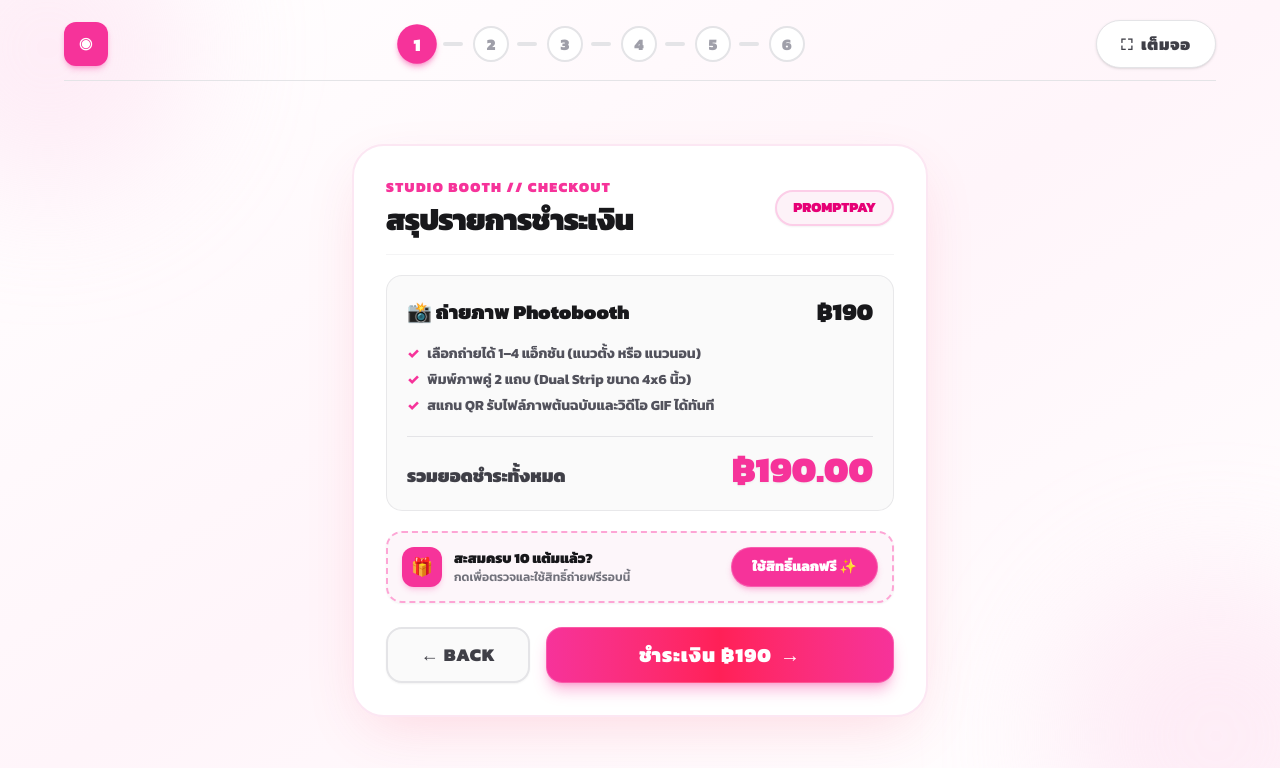
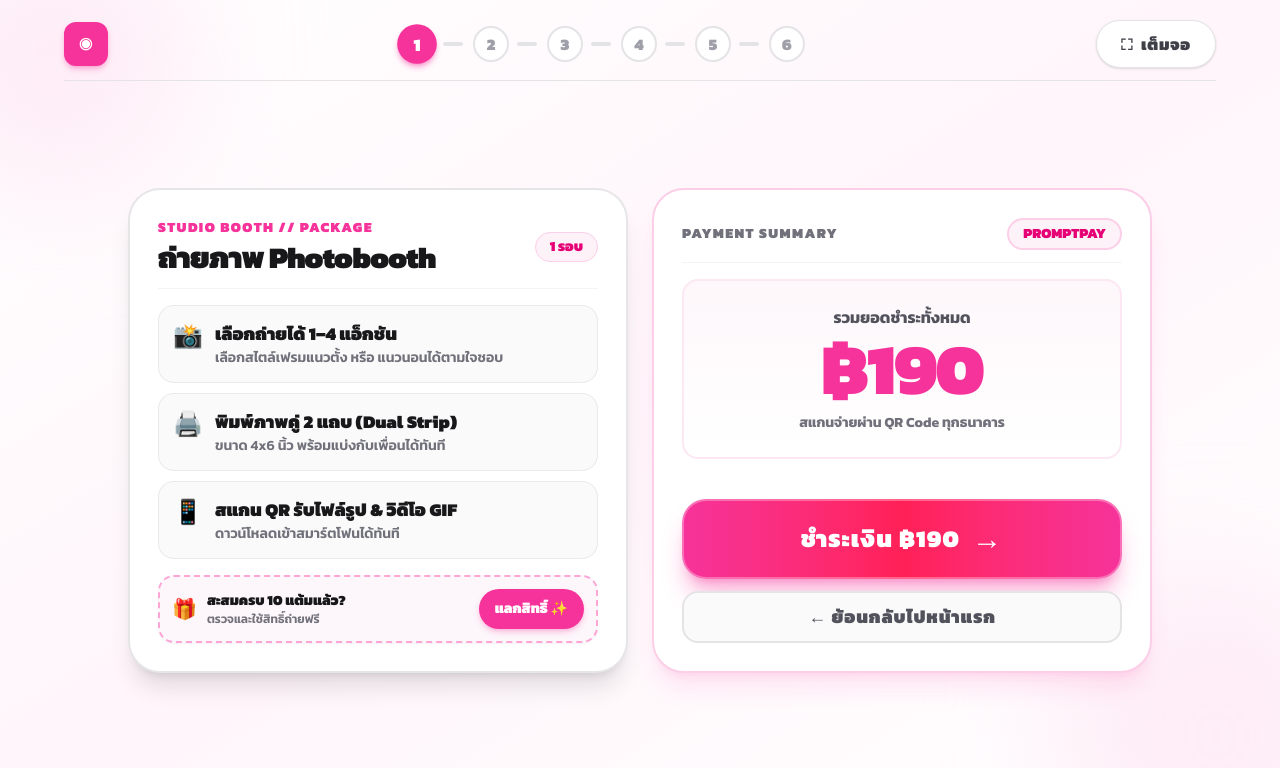
Before and after one commit to suhaimeejehha-glitch/camera-page, a Next.js app: page /payment in a window 1280 px wide. Shown: the top 768 px of the page. Built offline with nearby package versions, Linux system fonts and the light colour scheme.

Commit message:
style: optimize payment kiosk 2-column layout with large touch targets and zero scroll

```diff
--- a/app/components/payment/PaymentClient.tsx
+++ b/app/components/payment/PaymentClient.tsx
@@ -245,80 +245,82 @@ export function PaymentClient() {
 
   // ==========================================
   // STEP: สรุปรายการชำระเงิน (Summary)
-  // ดีไซน์สัดส่วน Golden Ratio Kiosk ไม่ยืดแบน ไม่ติดขอบล่าง
+  // ดีไซน์ 2 คอลัมน์สำหรับจอสัมผัส Kiosk 16:9
+  // ตัวอักษรใหญ่ ปุ่มใหญ่มาก ไม่ต้องเลื่อนจอ (No Scroll)
   // ==========================================
   if (step === "summary") {
     return (
-      <div className="flex w-full max-w-xl flex-col gap-5 rounded-[28px] sm:rounded-[32px] border-2 border-pink-100 bg-white p-6 sm:p-8 shadow-[0_20px_60px_-15px_rgba(244,63,94,0.18)] my-auto select-none">
-        {/* ส่วนหัวการ์ด */}
-        <div className="flex items-center justify-between border-b border-zinc-100 pb-4">
+      <div className="grid w-full max-w-4xl lg:max-w-5xl grid-cols-1 md:grid-cols-2 gap-4 lg:gap-6 my-auto items-stretch select-none">
+        {/* ฝั่งซ้าย: ข้อมูลแพ็กเกจ & สิ่งที่จะได้รับ */}
+        <div className="flex flex-col justify-between gap-4 rounded-[28px] sm:rounded-[32px] border-2 border-zinc-200/90 bg-white p-5 sm:p-6 lg:p-7 shadow-xl">
+          <div className="flex flex-col gap-3">
+            <div className="flex items-center justify-between border-b border-zinc-100 pb-3">
               <div>
                 <p className="font-mono text-xs sm:text-sm font-black tracking-widest text-pink-500 uppercase">
-              Studio Booth // Checkout
+                  Studio Booth // Package
                 </p>
-            <h2 className="mt-1 text-2xl sm:text-3xl font-black text-zinc-900 tracking-tight">
-              สรุปรายการชำระเงิน
+                <h2 className="mt-0.5 text-2xl sm:text-3xl font-black text-zinc-900 tracking-tight">
+                  ถ่ายภาพ Photobooth
                 </h2>
               </div>
-          <span className="rounded-full border-2 border-pink-200 bg-pink-50 px-4 py-1.5 font-mono text-xs sm:text-sm font-black text-pink-600 uppercase shadow-xs">
-            PromptPay
+              <span className="rounded-full bg-pink-50 px-3.5 py-1 text-xs sm:text-sm font-black text-pink-600 border border-pink-200">
+                1 รอบ
               </span>
             </div>
 
-        {/* รายละเอียดแพ็กเกจ (ดีไซน์สะอาด สไตล์ตู้ถ่ายภาพเกาหลี) */}
-        <div className="flex flex-col gap-3 rounded-2xl bg-zinc-50/90 p-4 sm:p-5 border border-zinc-200/80">
-          <div className="flex items-center justify-between">
-            <span className="text-lg sm:text-xl font-black text-zinc-900">
-              📸 ถ่ายภาพ Photobooth
+            {/* รายการสิ่งที่ได้รับ: ตัวอักษรใหญ่ ชัดเจน อ่านง่ายมาก */}
+            <div className="flex flex-col gap-2.5 pt-1">
+              <div className="flex items-start gap-3 rounded-2xl bg-zinc-50 p-3 sm:p-3.5 border border-zinc-200/70">
+                <span className="text-2xl shrink-0">📸</span>
+                <div className="flex flex-col">
+                  <span className="text-base sm:text-lg font-black text-zinc-900">
+                    เลือกถ่ายได้ 1–4 แอ็กชัน
                   </span>
-            <span className="font-mono text-xl sm:text-2xl font-black text-zinc-900">
-              ฿{SESSION_PRICE}
-            </span>
-          </div>
-
-          {/* รายการจุดเด่นแบบ Bullet ชัดเจน ไม่ตกบรรทัดเพี้ยน */}
-          <div className="flex flex-col gap-1.5 text-xs sm:text-sm font-bold text-zinc-600 pt-1">
-            <div className="flex items-center gap-2">
-              <span className="text-pink-500 font-black">✓</span>
-              <span>เลือกถ่ายได้ 1–4 แอ็กชัน (แนวตั้ง หรือ แนวนอน)</span>
-            </div>
-            <div className="flex items-center gap-2">
-              <span className="text-pink-500 font-black">✓</span>
-              <span>พิมพ์ภาพคู่ 2 แถบ (Dual Strip ขนาด 4x6 นิ้ว)</span>
-            </div>
-            <div className="flex items-center gap-2">
-              <span className="text-pink-500 font-black">✓</span>
-              <span>สแกน QR รับไฟล์ภาพต้นฉบับและวิดีโอ GIF ได้ทันที</span>
-            </div>
-          </div>
-
-          {/* ยอดชำระรวม */}
-          <div className="mt-2 flex items-baseline justify-between border-t border-zinc-200 pt-3">
-            <span className="text-base sm:text-lg font-black text-zinc-700">
-              รวมยอดชำระทั้งหมด
-            </span>
-            <span className="font-mono text-3xl sm:text-4xl font-black text-pink-500 drop-shadow-xs">
-              ฿{SESSION_PRICE}.00
+                  <span className="text-xs sm:text-sm font-semibold text-zinc-500">
+                    เลือกสไตล์เฟรมแนวตั้ง หรือ แนวนอนได้ตามใจชอบ
                   </span>
                 </div>
               </div>
 
-        {/* แถบกดใช้สิทธิ์ถ่ายฟรีสำหรับลูกค้าสมาชิกที่สะสมครบ 10 แต้ม */}
-        <div className="flex items-center justify-between gap-3 rounded-2xl border-2 border-dashed border-pink-300 bg-pink-50/70 p-3 sm:p-3.5 shadow-xs">
-          <div className="flex items-center gap-3 text-left">
-            <span className="flex h-10 w-10 shrink-0 items-center justify-center rounded-xl bg-pink-500 text-lg font-black text-white shadow-md shadow-pink-500/20">
-              🎁
+              <div className="flex items-start gap-3 rounded-2xl bg-zinc-50 p-3 sm:p-3.5 border border-zinc-200/70">
+                <span className="text-2xl shrink-0">🖨️</span>
+                <div className="flex flex-col">
+                  <span className="text-base sm:text-lg font-black text-zinc-900">
+                    พิมพ์ภาพคู่ 2 แถบ (Dual Strip)
                   </span>
+                  <span className="text-xs sm:text-sm font-semibold text-zinc-500">
+                    ขนาด 4x6 นิ้ว พร้อมแบ่งกับเพื่อนได้ทันที
+                  </span>
+                </div>
+              </div>
+
+              <div className="flex items-start gap-3 rounded-2xl bg-zinc-50 p-3 sm:p-3.5 border border-zinc-200/70">
+                <span className="text-2xl shrink-0">📱</span>
+                <div className="flex flex-col">
+                  <span className="text-base sm:text-lg font-black text-zinc-900">
+                    สแกน QR รับไฟล์รูป & วิดีโอ GIF
+                  </span>
+                  <span className="text-xs sm:text-sm font-semibold text-zinc-500">
+                    ดาวน์โหลดเข้าสมาร์ตโฟนได้ทันที
+                  </span>
+                </div>
+              </div>
+            </div>
+          </div>
+
+          {/* แถบแลกแต้มถ่ายฟรี */}
+          <div className="flex items-center justify-between gap-3 rounded-2xl border-2 border-dashed border-pink-300 bg-pink-50/70 p-3 shadow-xs">
+            <div className="flex items-center gap-2.5">
+              <span className="text-xl">🎁</span>
               <div className="flex flex-col">
                 <span className="text-xs sm:text-sm font-black text-zinc-900">
                   สะสมครบ 10 แต้มแล้ว?
                 </span>
                 <span className="text-[11px] sm:text-xs text-zinc-500 font-semibold">
-                กดเพื่อตรวจและใช้สิทธิ์ถ่ายฟรีรอบนี้
+                  ตรวจและใช้สิทธิ์ถ่ายฟรี
                 </span>
               </div>
             </div>
-
             <button
               type="button"
               onClick={() => {
@@ -326,29 +328,57 @@ export function PaymentClient() {
                 setRedeemError(null);
                 setStep("redeem_numpad");
               }}
-            className="inline-flex h-9 sm:h-10 shrink-0 items-center justify-center rounded-full bg-pink-500 px-4 sm:px-5 text-xs sm:text-sm font-black text-white shadow-md shadow-pink-500/25 transition active:scale-95 hover:bg-pink-600 border border-white/20 touch-manipulation cursor-pointer"
+              className="inline-flex h-9 sm:h-10 shrink-0 items-center justify-center rounded-full bg-pink-500 px-4 text-xs sm:text-sm font-black text-white shadow-md shadow-pink-500/25 transition active:scale-95 hover:bg-pink-600 cursor-pointer touch-manipulation"
             >
-            ใช้สิทธิ์แลกฟรี ✨
+              แลกสิทธิ์ ✨
             </button>
           </div>
+        </div>
 
-        {/* ปุ่ม Back และ ปุ่มชำระเงิน เชื่อมเข้ากับการ์ด ไม่ลอยเคว้ง ไม่ติดขอบล่างจอ */}
-        <div className="flex w-full items-center gap-3 sm:gap-4 pt-1">
-          <Link
-            href="/"
-            className="inline-flex h-13 sm:h-14 w-32 sm:w-36 shrink-0 items-center justify-center rounded-2xl border-2 border-zinc-200 bg-zinc-50 text-base sm:text-lg font-black tracking-wider text-zinc-700 uppercase shadow-xs transition active:scale-95 hover:border-pink-300 hover:text-pink-600 hover:bg-white touch-manipulation cursor-pointer"
-          >
-            ← Back
-          </Link>
+        {/* ฝั่งขวา: ยอดชำระ & ปุ่มแตะชำระเงินขนาดยักษ์สำหรับทัชสกรีน */}
+        <div className="flex flex-col justify-between gap-4 rounded-[28px] sm:rounded-[32px] border-2 border-pink-200 bg-white p-5 sm:p-6 lg:p-7 shadow-xl shadow-pink-500/10">
+          <div>
+            <div className="flex items-center justify-between border-b border-zinc-100 pb-3">
+              <span className="font-mono text-xs sm:text-sm font-black tracking-widest text-zinc-500 uppercase">
+                Payment Summary
+              </span>
+              <span className="rounded-full border-2 border-pink-200 bg-pink-50 px-3.5 py-1 font-mono text-xs sm:text-sm font-black text-pink-600 uppercase">
+                PromptPay
+              </span>
+            </div>
 
+            {/* กล่องแสดงราคายักษ์ โดดเด่น ชัดเจน มองเห็นง่ายมาก */}
+            <div className="mt-4 flex flex-col items-center justify-center rounded-2xl border-2 border-pink-100 bg-gradient-to-b from-pink-50/60 to-white p-5 sm:p-6 text-center">
+              <span className="text-sm sm:text-base font-bold text-zinc-600">
+                รวมยอดชำระทั้งหมด
+              </span>
+              <span className="mt-1 font-mono text-5xl sm:text-6xl lg:text-7xl font-black text-pink-500 tracking-tight">
+                ฿{SESSION_PRICE}
+              </span>
+              <span className="mt-2 text-xs sm:text-sm font-bold text-zinc-500">
+                สแกนจ่ายผ่าน QR Code ทุกธนาคาร
+              </span>
+            </div>
+          </div>
+
+          {/* ปุ่ม Action ขนาดใหญ่พิเศษสำหรับนิ้วทัชสกรีน */}
+          <div className="flex flex-col gap-3 pt-2">
             <button
               type="button"
               onClick={handleOpenQr}
-            className="inline-flex h-13 sm:h-14 flex-1 items-center justify-center gap-2 rounded-2xl bg-gradient-to-r from-pink-500 via-rose-500 to-pink-500 px-6 text-lg sm:text-xl font-black tracking-wider text-white uppercase shadow-lg shadow-pink-500/35 transition active:scale-95 hover:from-pink-400 hover:to-rose-400 border border-white/20 touch-manipulation cursor-pointer"
+              className="inline-flex h-16 sm:h-18 lg:h-20 w-full items-center justify-center gap-3 rounded-2xl sm:rounded-3xl bg-gradient-to-r from-pink-500 via-rose-500 to-pink-500 px-8 text-xl sm:text-2xl font-black tracking-wider text-white uppercase shadow-xl shadow-pink-500/35 transition active:scale-95 hover:from-pink-400 hover:to-rose-400 border-2 border-white/30 cursor-pointer touch-manipulation"
             >
               <span>ชำระเงิน ฿{SESSION_PRICE}</span>
-            <span className="text-xl">→</span>
+              <span className="text-2xl sm:text-3xl">→</span>
             </button>
+
+            <Link
+              href="/"
+              className="inline-flex h-12 sm:h-13 w-full items-center justify-center rounded-2xl border-2 border-zinc-200 bg-zinc-50 text-base sm:text-lg font-black tracking-wider text-zinc-600 uppercase transition active:scale-95 hover:bg-zinc-100 hover:text-zinc-900 cursor-pointer touch-manipulation"
+            >
+              ← ย้อนกลับไปหน้าแรก
+            </Link>
+          </div>
         </div>
       </div>
     );
@@ -356,18 +386,19 @@ export function PaymentClient() {
 
   // ==========================================
   // STEP: หน้าสแกน QR Code PromptPay (QR Step)
+  // ดีไซน์ 2 คอลัมน์สำหรับจอสัมผัส Kiosk 16:9
   // ==========================================
   const isExpired = secondsLeft === 0;
 
   return (
-    <div className="flex w-full max-w-2xl flex-col items-center justify-center gap-6 rounded-[28px] sm:rounded-[32px] border-2 border-pink-100 bg-white p-6 sm:p-8 shadow-[0_20px_60px_-15px_rgba(244,63,94,0.18)] sm:flex-row my-auto select-none">
-      {/* ฝั่ง QR Code พร้อมเพย์ */}
-      <div className="flex shrink-0 flex-col items-center gap-2.5 rounded-2xl border border-zinc-200 bg-zinc-50 p-4 text-zinc-900 shadow-sm">
-        <div className="flex w-full items-center justify-between border-b border-zinc-200 pb-2">
+    <div className="grid w-full max-w-4xl lg:max-w-5xl grid-cols-1 md:grid-cols-2 gap-4 lg:gap-6 my-auto items-stretch select-none">
+      {/* ฝั่งซ้าย: รูป QR พร้อมเพย์ขนาดใหญ่ */}
+      <div className="flex flex-col items-center justify-center gap-3 rounded-[28px] sm:rounded-[32px] border-2 border-zinc-200 bg-white p-5 sm:p-6 lg:p-7 shadow-xl">
+        <div className="flex w-full items-center justify-between border-b border-zinc-100 pb-2">
           <span className="text-xs sm:text-sm font-black tracking-wider text-pink-600 uppercase">
             Thai QR PromptPay
           </span>
-          <span className="font-mono text-sm sm:text-base font-black text-zinc-900">
+          <span className="font-mono text-base sm:text-lg font-black text-zinc-900">
             ฿{SESSION_PRICE}.00
           </span>
         </div>
@@ -376,25 +407,35 @@ export function PaymentClient() {
         <img
           src={PROMPTPAY_QR_SRC}
           alt="PromptPay QR Code"
-          className="h-48 w-48 sm:h-52 sm:w-52 rounded-xl object-contain shadow-inner bg-white p-2"
+          className="h-52 w-52 sm:h-56 sm:w-56 lg:h-60 lg:w-60 rounded-2xl object-contain border-2 border-zinc-100 bg-white p-2 shadow-inner"
         />
 
-        <p className="font-mono text-xs font-bold text-zinc-500">
-          สแกนจ่ายผ่านแอปธนาคารใดก็ได้
+        <p className="font-mono text-xs sm:text-sm font-bold text-zinc-500">
+          เปิดแอปธนาคารใดก็ได้ แล้วสแกนเพื่อจ่ายเงิน
         </p>
       </div>
 
-      {/* ฝั่งสถานะ เวลาที่เหลือ และปุ่มตรวจสอบยอดชำระ */}
-      <div className="flex w-full flex-1 flex-col items-center gap-4 text-center sm:items-start sm:text-left">
-        <div className="w-full rounded-2xl border border-zinc-200 bg-zinc-50 p-4 sm:p-5">
-          <p className="font-mono text-xs font-black tracking-wider text-zinc-500 uppercase">
-            รวมยอดชำระทั้งหมด
-          </p>
-          <p className="mt-1 font-mono text-3xl sm:text-4xl font-black text-pink-500">
+      {/* ฝั่งขวา: สถานะ นับถอยหลัง และปุ่มทัชสกรีนขนาดใหญ่ */}
+      <div className="flex flex-col justify-between gap-4 rounded-[28px] sm:rounded-[32px] border-2 border-pink-200 bg-white p-5 sm:p-6 lg:p-7 shadow-xl shadow-pink-500/10">
+        <div>
+          <div className="flex items-center justify-between border-b border-zinc-100 pb-3">
+            <span className="font-mono text-xs sm:text-sm font-black tracking-widest text-zinc-500 uppercase">
+              Payment Status
+            </span>
+            <span className="rounded-full bg-pink-50 px-3.5 py-1 font-mono text-xs sm:text-sm font-black text-pink-600">
+              รอการชำระ
+            </span>
+          </div>
+
+          <div className="mt-4 flex flex-col items-center justify-center rounded-2xl border-2 border-pink-100 bg-gradient-to-b from-pink-50/60 to-white p-5 sm:p-6 text-center">
+            <span className="text-sm sm:text-base font-bold text-zinc-600">
+              ยอดที่ต้องชำระ
+            </span>
+            <span className="mt-1 font-mono text-5xl sm:text-6xl font-black text-pink-500">
               ฿{SESSION_PRICE}.00
-          </p>
+            </span>
 
-          <div className="mt-2.5 flex items-center justify-center gap-2 sm:justify-start">
+            <div className="mt-3 inline-flex items-center gap-2 rounded-full bg-white px-4 py-1.5 border border-zinc-200 shadow-xs">
               <span
                 className={`h-3 w-3 rounded-full ${
                   isExpired
@@ -406,30 +447,23 @@ export function PaymentClient() {
               />
               <span className="font-mono text-xs sm:text-sm font-bold text-zinc-700">
                 {isExpired
-                ? "QR Code หมดอายุ กรุณาสร้างใหม่"
-                : statusMessage ?? "รอสแกนชำระเงิน • เหลือเวลา "}
+                  ? "QR หมดอายุ กรุณาสร้างใหม่"
+                  : statusMessage ?? "เวลาที่เหลือ "}
                 {!isExpired && !statusMessage ? (
                   <span className="text-pink-600 font-black">{formatTime(secondsLeft)}</span>
                 ) : null}
               </span>
             </div>
           </div>
+        </div>
 
-        <div className="flex w-full items-center justify-between gap-3 pt-1">
-          <button
-            type="button"
-            onClick={() => setStep("summary")}
-            disabled={isChecking}
-            className="inline-flex h-13 sm:h-14 w-28 sm:w-32 shrink-0 items-center justify-center rounded-2xl border-2 border-zinc-200 bg-zinc-50 text-sm sm:text-base font-black tracking-wider text-zinc-700 uppercase shadow-xs transition active:scale-95 hover:border-pink-300 hover:text-pink-600 disabled:opacity-50 touch-manipulation cursor-pointer"
-          >
-            ← Back
-          </button>
-
+        {/* ปุ่มทัชสกรีนขนาดใหญ่ */}
+        <div className="flex flex-col gap-3 pt-2">
           {isExpired ? (
             <button
               type="button"
               onClick={handleOpenQr}
-              className="inline-flex h-13 sm:h-14 flex-1 items-center justify-center rounded-2xl bg-pink-500 px-5 text-sm sm:text-base font-black tracking-wider text-white uppercase shadow-lg shadow-pink-500/30 transition active:scale-95 hover:bg-pink-400 touch-manipulation cursor-pointer"
+              className="inline-flex h-16 sm:h-18 lg:h-20 w-full items-center justify-center rounded-2xl sm:rounded-3xl bg-pink-500 px-8 text-xl sm:text-2xl font-black tracking-wider text-white uppercase shadow-xl shadow-pink-500/30 transition active:scale-95 hover:bg-pink-400 cursor-pointer touch-manipulation"
             >
               สร้าง QR Code ใหม่
             </button>
@@ -438,11 +472,20 @@ export function PaymentClient() {
               type="button"
               onClick={handleCheckPayment}
               disabled={isChecking}
-              className="inline-flex h-13 sm:h-14 flex-1 items-center justify-center rounded-2xl bg-gradient-to-r from-emerald-500 to-teal-500 px-5 text-sm sm:text-base font-black tracking-wider text-white uppercase shadow-lg shadow-emerald-500/35 transition active:scale-95 hover:from-emerald-400 hover:to-teal-400 disabled:cursor-not-allowed disabled:opacity-60 border border-white/20 touch-manipulation cursor-pointer"
+              className="inline-flex h-16 sm:h-18 lg:h-20 w-full items-center justify-center gap-2 rounded-2xl sm:rounded-3xl bg-gradient-to-r from-emerald-500 to-teal-500 px-8 text-xl sm:text-2xl font-black tracking-wider text-white uppercase shadow-xl shadow-emerald-500/35 transition active:scale-95 hover:from-emerald-400 hover:to-teal-400 disabled:opacity-60 cursor-pointer touch-manipulation border-2 border-white/20"
             >
-              {isChecking ? "กำลังตรวจสอบ..." : "สแกนจ่ายแล้ว • Next →"}
+              {isChecking ? "กำลังตรวจสอบยอดเงิน..." : "สแกนจ่ายแล้ว • ไปต่อ →"}
             </button>
           )}
+
+          <button
+            type="button"
+            onClick={() => setStep("summary")}
+            disabled={isChecking}
+            className="inline-flex h-12 sm:h-13 w-full items-center justify-center rounded-2xl border-2 border-zinc-200 bg-zinc-50 text-base sm:text-lg font-black tracking-wider text-zinc-600 uppercase transition active:scale-95 hover:bg-zinc-100 cursor-pointer touch-manipulation"
+          >
+            ← ย้อนกลับ
+          </button>
         </div>
       </div>
     </div>
```
Lines whose indentation alone changed are shown as unchanged.
